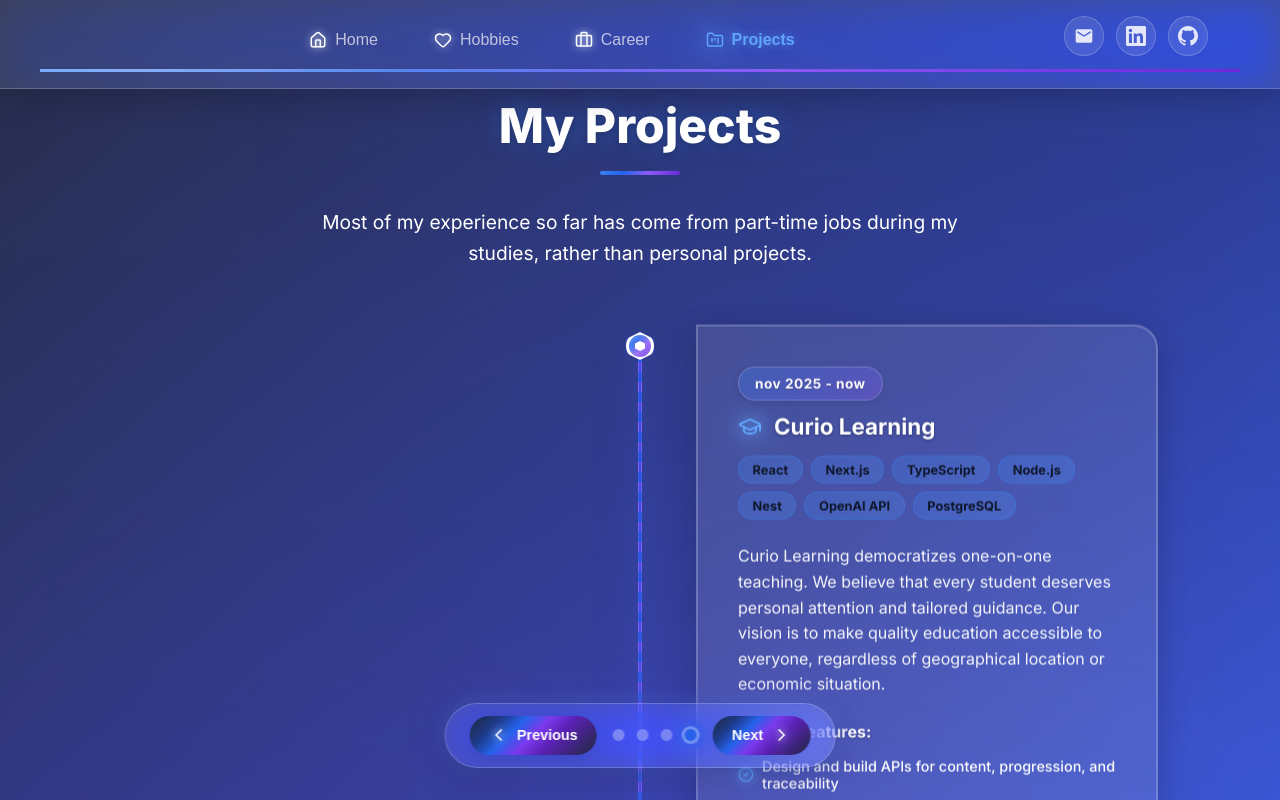
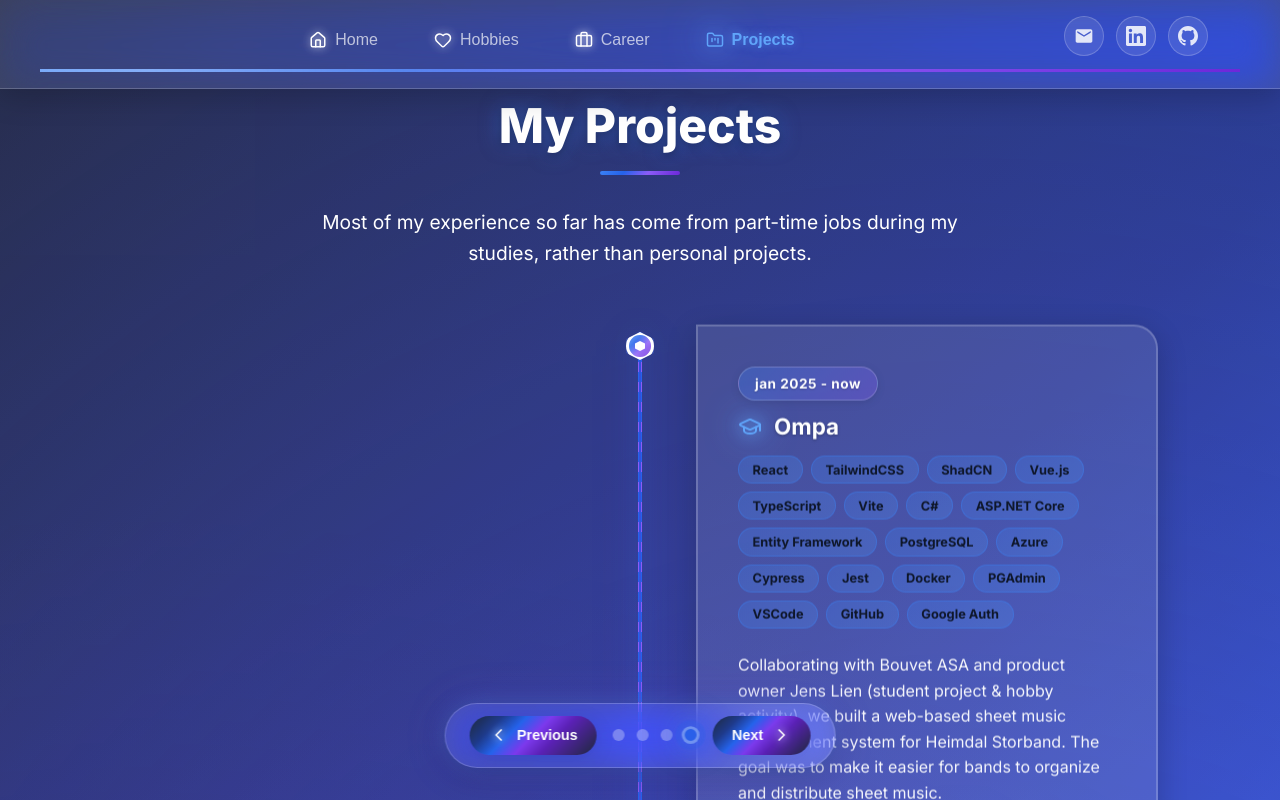
Before and after one commit to siljehtangen/portfolio, a Vue app: page / in a window 1280 px wide. Both pictures are taken after a click on the button "Projects". Built offline with nearby package versions, Linux system fonts and the light colour scheme.

Commit message:
feat: add and update projects and work

```diff
--- a/src/components/MyProjects.vue
+++ b/src/components/MyProjects.vue
@@ -82,14 +82,14 @@
 import { Github, CheckCircle2, Code2, GraduationCap, Music, Calendar, Map, Users, Gamepad2, MessageSquare, Flower2 } from 'lucide-vue-next'
 
 const projectIcons = [
-  GraduationCap,  // Curio Learning - education
-  Music,          // Ompa - music management
-  Calendar,       // Julekalender - calendar
-  Map,            // Xplora - travel
-  Users,          // Hackerspace NTNU - organization
-  Gamepad2,       // FlappyBall - game
-  MessageSquare,  // Ourplace - forum
-  Flower2         // Fryd & Flor - flower shop
+  GraduationCap,
+  Music,
+  Calendar,
+  Map,
+  Users,
+  Gamepad2,
+  MessageSquare,
+  Flower2
 ]
 
 function extractDate(title: string): string {
--- a/src/data/MyCareer.ts
+++ b/src/data/MyCareer.ts
@@ -8,7 +8,16 @@
     type: 'Full-time',
     description:
       "After a successful part-time collaboration, I transitioned into a full-time role to continue taking the main responsibility for the system's development.",
-    skills: ['TypeScript', 'React', 'Next.js', 'PostgreSQL', 'Vercel', 'Clerk'],
+    skills: ['TypeScript', 'React', 'Next.js', 'PostgreSQL', 'Vercel', 'Clerk', 'Docker', 'PGAdmin', 'Cursor'],
+  },
+  {
+    title: 'Full Stack Developer',
+    company: 'Curio Learning AS',
+    duration: 'November 025 - January 2026',
+    type: 'Part-time (side work)',
+    description:
+      'Curio Learning democratizes one-on-one teaching. We believe that every student deserves personal attention and tailored guidance. Our vision is to make quality education accessible to everyone, regardless of geographical location or economic situation.',
+      skills: ['React', 'Next.js', 'TypeScript', 'Node.js', 'Nest', 'OpenAI API', 'PostgreSQL']
   },
   {
     title: 'IT System Developer',
@@ -17,7 +26,7 @@
     type: 'Part-time (besides studies)',
     description:
       'Developed a project management and workflow system called Kotip, contributing most of the code and playing a central role in communicating with the product owner. My role combined hands-on coding with responsibility for aligning technical decisions with user needs.',
-    skills: ['TypeScript', 'React', 'Next.js', 'PostgreSQL', 'Vercel', 'Clerk'],
+    skills: ['TypeScript', 'React', 'Next.js', 'PostgreSQL', 'Vercel', 'Clerk', 'Docker', 'PGAdmin', 'Cursor'],
   },
   {
     title: 'Software Engineer Consultant',
@@ -26,7 +35,7 @@
     type: 'Part-time (besides studies)',
     description:
       'Worked on a proof of concept for Statens Vegvesen, focusing on improving BIM data flow through automation and quality assurance of road data from 3D models, and exploring the direct transmission of data from IFC files to SVV. I had primary responsibility for the technical delivery.',
-    skills: ['Python', 'IFC', 'IDS'],
+    skills: ['Python', 'IFC', 'IDS', 'VSCode'],
   },
   {
     title: 'iOS App Developer',
@@ -45,6 +54,6 @@
     type: 'Full-time (summer internship)',
     description:
       "Implemented a draft Framework for Measuring Efficiency. The project aimed to explore how a company could measure the effectiveness of their systems from the clients' perspective once implemented, focusing on factors such as task completion time, number of tasks performed, and level of automation. These metrics were visualized on a website.",
-    skills: ['C#', '.NET', 'Angular', 'Azure'],
+    skills: ['C#', '.NET', 'Angular', 'Azure', 'SQL Server', 'ASP.NET Core', 'Entity Framework', 'VSCode'],
   },
 ]
--- a/src/data/MyProjects.ts
+++ b/src/data/MyProjects.ts
@@ -2,21 +2,8 @@
 
 export const projects: Project[] = [
   {
-    title: 'Curio Learning (nov 2025 - now)',
-    technologies: ['React', 'Next.js', 'TypeScript', 'Node.js', 'Nest', 'OpenAI API', 'PostgreSQL'],
-    description:
-      'Curio Learning democratizes one-on-one teaching. We believe that every student deserves personal attention and tailored guidance. Our vision is to make quality education accessible to everyone, regardless of geographical location or economic situation.',
-    highlights: [
-      'Design and build APIs for content, progression, and traceability',
-      'Integrate and orchestrate LLM calls, context/memory, and evaluation loops',
-      'Data modeling for student flow, logging, and analytics metrics',
-      'Implement UI, UX, and gamification elements',
-      'Create visualizations and interactivity based on JSON Spec',
-    ],
-  },
-  {
     title: 'Ompa (jan 2025 - now)',
-    technologies: ['Vue.js', 'TypeScript', 'Vite', 'C# ', 'ASP.NET Core', 'PostgreSQL', 'Azure'],
+    technologies: ['React', 'TailwindCSS', 'ShadCN', 'Vue.js', 'TypeScript', 'Vite', 'C# ', 'ASP.NET Core', 'Entity Framework', 'PostgreSQL', 'Azure', 'Cypress', 'Jest', 'Docker', 'PGAdmin', 'VSCode', 'GitHub', 'Google Auth'],
     description:
       'Collaborating with Bouvet ASA and product owner Jens Lien (student project & hobby activity), we built a web-based sheet music management system for Heimdal Storband. The goal was to make it easier for bands to organize and distribute sheet music.',
     highlights: [
@@ -39,8 +26,24 @@
     links: [{ type: 'GitHub', url: 'https://github.com/siljehtangen/advent-calendar' }],
   },
   {
+    title: 'Barcode (Aug 2024 - Dec 2024)',
+    technologies: [
+      'TailwindCSS', 'Vitest', 'MongoDB', 'Jest', 'Express', 'Apollo Server', 'GraphQL', 'Apollo Client', 'Shadcn', 'Cypress',
+      'VSCode'
+    ],
+    description:
+      'We developed a platform (student project) where users can share their own drink recipes, like and comment on posts to create engagement and discussion. The project focused primarily on usability and accessibility rather than purely visual design.',
+    highlights: [
+      'Iterative development based on continuous user feedback',
+      'Strong focus on universal design and accessibility best practices',
+      'Cross-device and responsive design support',
+      'Sustainable principles in web development',
+    ],
+    links: [{ type: 'GitHub', url: 'https://github.com/siljehtangen/IT2810-project' }],
+  },
+  {
     title: 'Xplora (jan 2024 - jun 2024)',
-    technologies: ['TypeScript', 'React', 'ShadCN', 'MongoDB', 'Firebase'],
+    technologies: ['TypeScript', 'React', 'Next.js', 'Jest', 'ShadCN', 'MongoDB', 'Firebase', 'GitLab', 'VSCode'],
     description:
       'Xplora is a travel app (student project) where users can explore cities, pin favorite destinations to their profile, mark places they have visited, and write reviews.',
     highlights: [
@@ -53,7 +56,7 @@
   },
   {
     title: 'Hackerspace NTNU (aug 2022 - sep 2023)',
-    technologies: ['Python', 'Django'],
+    technologies: ['Python', 'Django', 'JavaScript', 'HTML', 'CSS', 'VSCode'],
     description:
       'Website for the student organization Hackerspace NTNU, featuring event sign-ups, information pages, and a booking system.',
     highlights: [
@@ -65,7 +68,7 @@
   },
   {
     title: 'FlappyBall (2023)',
-    technologies: ['C#'],
+    technologies: ['C#', 'Unity', 'VSCode'],
     description: 'Developed a game in Unity inspired by Flappy Bird',
     highlights: [
       'Implemented physics-based ball movement with realistic gravity',
@@ -76,7 +79,7 @@
   },
   {
     title: 'Ourplace (aug 2023 - des 2023)',
-    technologies: ['JavaScript', 'Java', 'CSS', 'HTML5'],
+    technologies: ['JavaScript', 'Java', 'CSS', 'HTML5', 'Spring Boot', 'JavaFX', 'JUnit', 'VSCode', 'PlantUML', 'Maven'],
     description:
       'Ourplace is a forum application (student project) where users can register or log in, and engage by reading, writing, and reacting to posts. The feed allows sorting by newest posts or by popularity based on reactions.',
     highlights: [
@@ -88,7 +91,7 @@
   },
   {
     title: 'Fryd & Flor (aug 2022 - des 2022)',
-    technologies: ['JavaScript', 'HTML', 'CSS3'],
+    technologies: ['JavaScript', 'HTML', 'CSS3', 'VSCode'],
     description:
       'An informational website (student project) for the local flower shop Fryd & Flor. The site aims to answer who they are, what they do, and why they do it, targeting primarily adult women over 30, while remaining relevant to all audiences.',
     highlights: [
```
